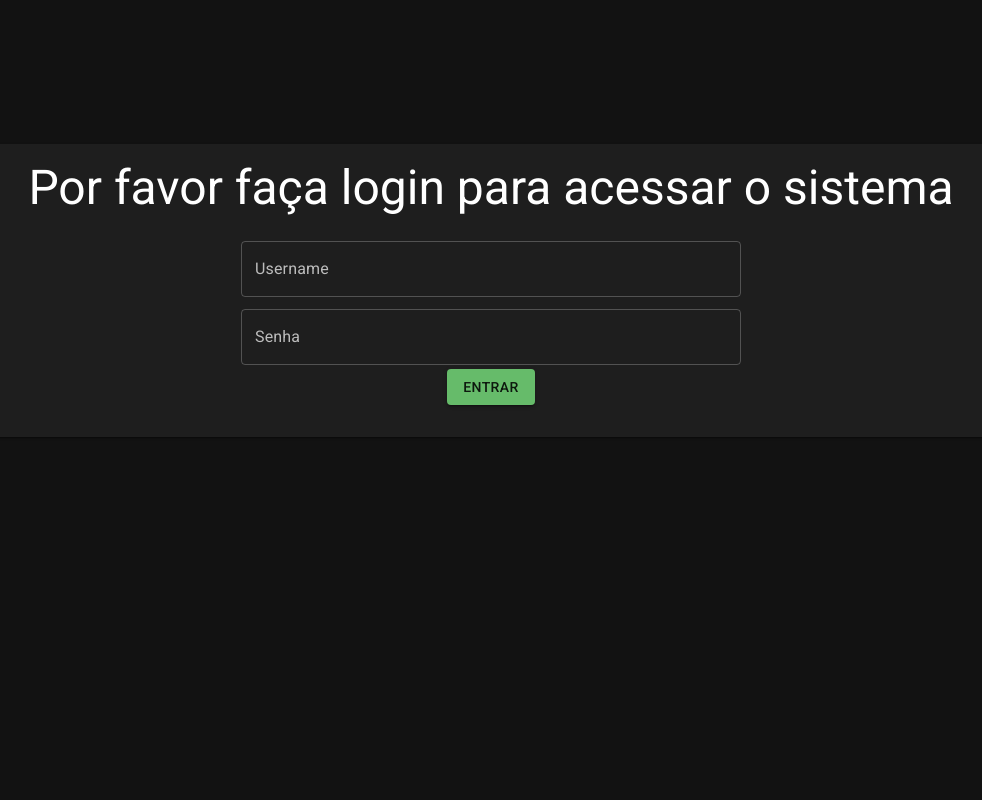
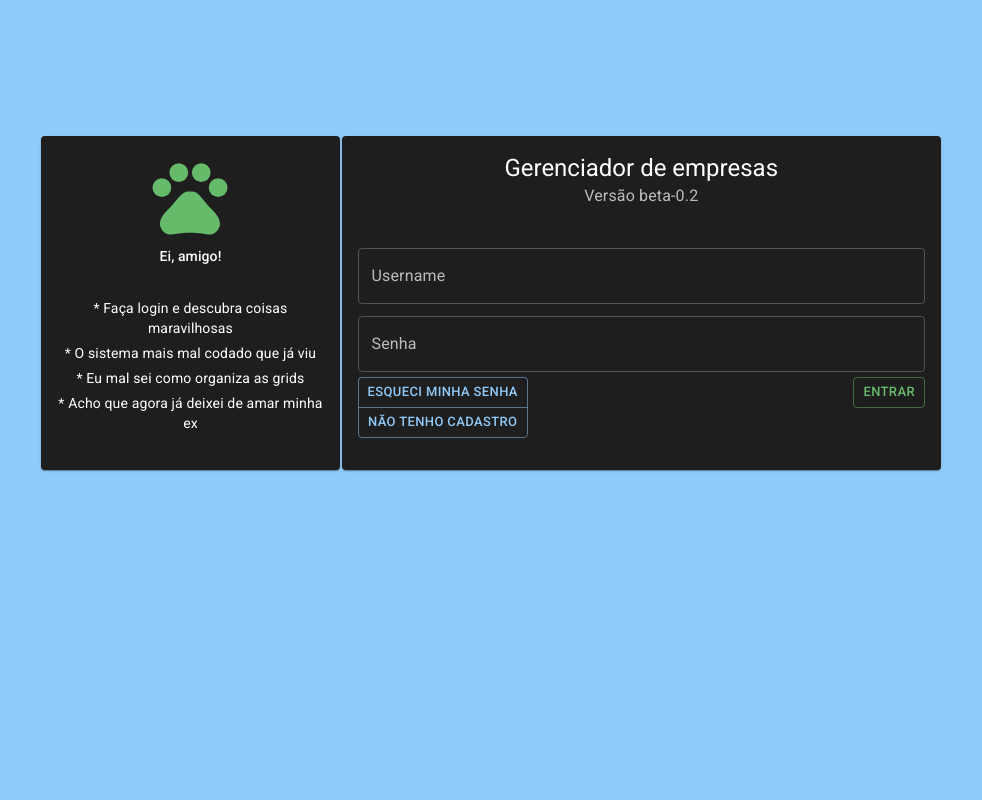
Before and after one commit to mateusseiboth/node-react-project, a React (Create React App) app in the folder client/: page /login in a window 1280 px wide. Shown: the top 800 px of the page, without its empty margins (149-1131 px from the left). Built offline with nearby package versions, Linux system fonts and the light colour scheme.

Commit message:
Aperfeiçoamento da tela de login

```diff
--- a/client/src/Login.js
+++ b/client/src/Login.js
@@ -15,7 +15,7 @@ function App() {
   return (
 
     <ThemeProvider theme={darkTheme}>
-      <Box bgcolor={"background.default"} color={"text.primary"}>
+      <Box bgcolor={"primary.main"} color={"text.primary"}>
         <Stack direction="row" spacing={2} justifyContent="space-between">
           <Feed />
         </Stack>
--- a/client/src/components/FeedLogin.jsx
+++ b/client/src/components/FeedLogin.jsx
@@ -4,25 +4,21 @@ import Input from "./InputLogin";
 
 const Feed = () => {
   const [loading, setLoading] = useState(true);
-  const [chaveDeclaracao, setChaveDeclaracao] = useState(1);
 
   setTimeout(() => {
     setLoading(false);
   }, [1000]);
 
   return (
-    <Box flex={12} p={{ xs: 0, md: 17 }} minHeight="900px">
+    <Box align="center" flex={12} p={{ xs: 0, md: 17 }} minHeight="800px">
       {loading ? (
         <Stack spacing={1}>
-          <Skeleton variant="text" height={100} />
-          <Skeleton variant="text" height={20} />
-          <Skeleton variant="text" height={20} />
-          <Skeleton variant="rectangular" height={300} />
+          <Skeleton variant="rectangular" height={400} width={1200} />
         </Stack>
       ) : (
         <>
 
-          <Input key={chaveDeclaracao}/>
+          <Input />
         </>
       )}
     </Box>
--- a/client/src/components/InputLogin.jsx
+++ b/client/src/components/InputLogin.jsx
@@ -2,13 +2,18 @@ import {
   Card,
   CardActions,
   CardContent,
-  Typography,
   Box,
   TextField,
   Button,
+  CardHeader,
+  ButtonGroup,
+  Grid,
+  Typography,
+  Divider,
 } from "@mui/material";
 import axios from 'axios';
 import React, { useState } from "react";
+import PetsRoundedIcon from '@mui/icons-material/PetsRounded';
 
 const Post = () => {
   const [username, setUsername] = useState('');
@@ -21,7 +26,7 @@ const Post = () => {
 
         "username": username,
         "senha": senha,
-    }).then(()=> {
+      }).then(() => {
         window.location = "/";
       })
 
@@ -29,44 +34,96 @@ const Post = () => {
 
   //cria a página
   return (
-    <Card sx={{ margin: 1 }}>
-      <CardContent align="center">
-        <Typography align="center" variant="h3" gutterBottom>
-          Por favor faça login para acessar o sistema
+    <Box sx={{ maxWidth: 900 }}>
+      <Grid container spacing={0.2}>
+        <Grid item xs={6} md={4}>
+          <Card align="center" variante="outlined">
+          <CardContent>
+            <Box
+              sx={{
+                mb: '30px'
+              }}
+            >
+              <PetsRoundedIcon color="success" sx={{ fontSize: 90 }}/>
+              <Typography variant="subtitle2" gutterBottom>
+                 Ei, amigo!
               </Typography>
+            </Box>
+
+              <Typography variant="body2" gutterBottom>
+                 * Faça login e descubra coisas maravilhosas
+              </Typography>
+              <Typography variant="body2" gutterBottom>
+                 * O sistema mais mal codado que já viu
+              </Typography>
+              <Typography variant="body2" gutterBottom>
+                 * Eu mal sei como organiza as grids
+              </Typography>
+              <Typography variant="body2" gutterBottom>
+                 * Acho que agora já deixei de amar minha ex
+              </Typography>
+
+          </CardContent>
+          <CardActions>
+
+            </CardActions>
+          </Card>
+
+        </Grid>
+        <Grid item xs={10} md={8}>
+          <Card variante="outlined">
+            <CardHeader
+              title="Gerenciador de empresas"
+              subheader="Versão beta-0.2"
+            />
+            <CardContent>
               <Box
-
               sx={{
-            width: 500,
-            maxWidth: '100%',
+                mb: '1px'
               }}
               >
                 <TextField
-           onChange={(e) =>{
+                  onChange={(e) => {
                     setUsername(e.target.value)
                   }}
                   align="center" margin="dense" fullWidth placeholder="Informe seu username" label="Username" id="username" />
-        </Box>
-        <Box
-          align="center"
-          sx={{
-            width: 500,
-            maxWidth: '100%',
-          }}
-        >
                 <TextField
-          onChange={(e) =>{
+                  onChange={(e) => {
                     setSenha(e.target.value)
                   }}
                   align="center" margin="dense" fullWidth placeholder="Informe sua senha" label="Senha" id="senha" />
               </Box>
-        <Button onClick={submitLogin} variant="contained" color="success">
+              <Box>
+                <Grid container>
+                  <Grid item xs={10} align="left">
+
+                      <ButtonGroup
+                          orientation="vertical"
+                        >
+                          <Button size="small">Esqueci minha senha</Button>
+                          <Button size="small">Não tenho cadastro</Button>
+                      </ButtonGroup>
+
+                  </Grid>
+                  <Grid item xs={2} align="right">
+
+                  <ButtonGroup align="right">
+                  <Button align="right" size="small" onClick={submitLogin} color="success">
                     Entrar
                   </Button>
+                </ButtonGroup>
+
+                  </Grid>
+                </Grid>
+              </Box>
             </CardContent>
-      <CardActions disableSpacing>
+            <CardActions>
+
             </CardActions>
           </Card>
+        </Grid>
+      </Grid>
+    </Box >
   );
 
 };
```
Also changed, not shown: client/public/images/contemplative-reptile.jpg (added). Lines whose indentation alone changed are shown as unchanged.
